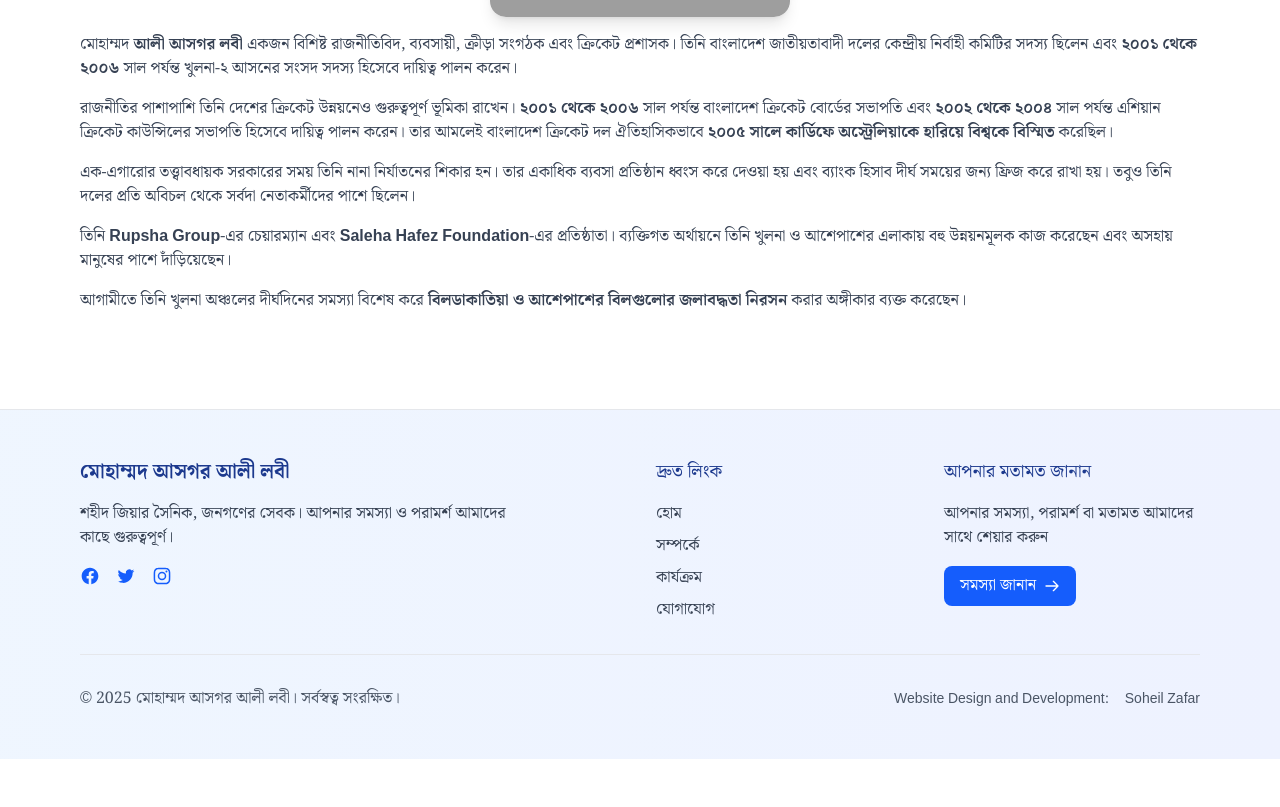
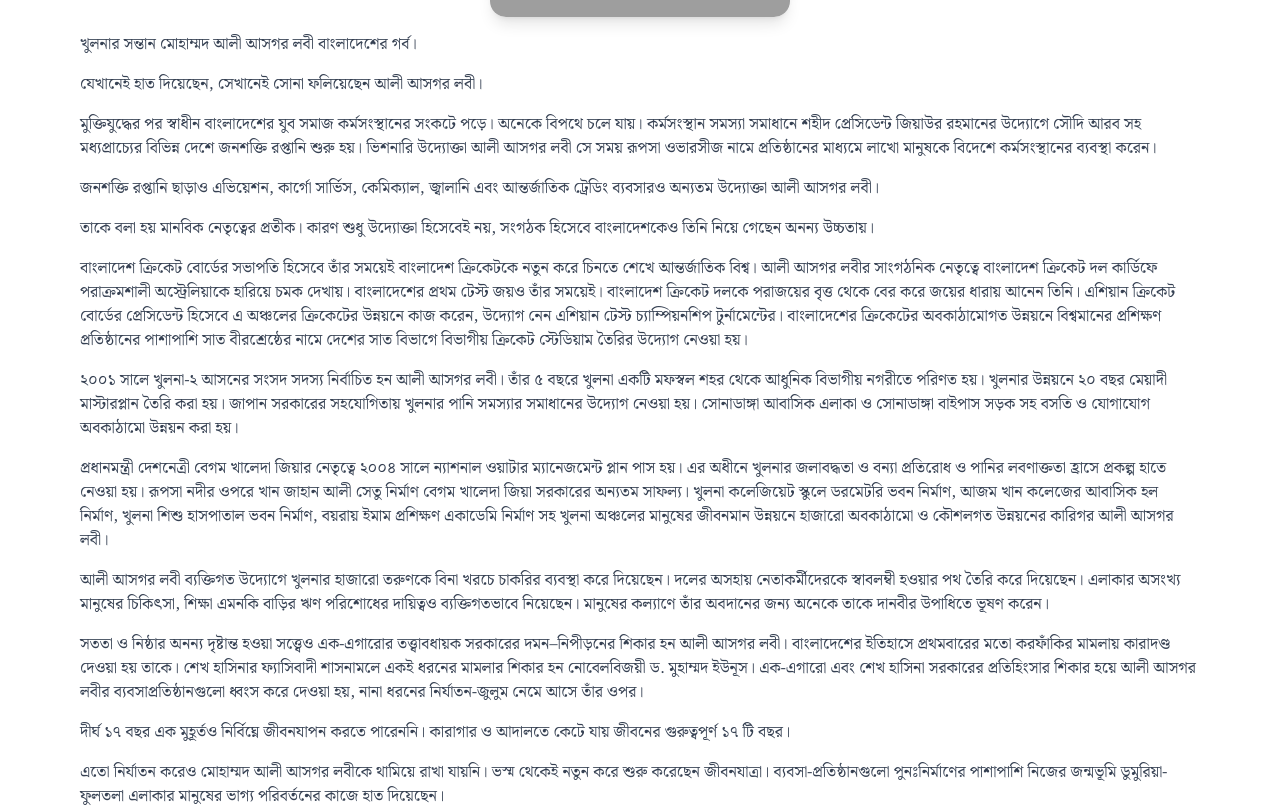
Before and after one commit to prothombangladesh/leader, a Next.js app: page /about in a window 1280 px wide. Shown: the part 240-1047 px from the top of the page. Before the commit the page ends 999 px from the top, so only its background shows below. Built offline with nearby package versions, Linux system fonts and the light colour scheme; grey boxes are pictures that could not be loaded.

Commit message:
something new

```diff
--- a/src/app/(site)/about/page.tsx
+++ b/src/app/(site)/about/page.tsx
@@ -15,33 +15,55 @@ export default function About() {
         />
       </div>
 
-      {/* <h1 className="text-2xl font-bold text-center">About Ali Asgar Lobi</h1> */}
       <div className="mt-3 text-gray-700 space-y-4">
+        <p>খুলনার সন্তান মোহাম্মদ আলী আসগর লবী বাংলাদেশের গর্ব।</p>
+
+        <p>যেখানেই হাত দিয়েছেন, সেখানেই সোনা ফলিয়েছেন আলী আসগর লবী।</p>
+
         <p>
-          মোহাম্মদ <strong>আলী আসগর লবী</strong> একজন বিশিষ্ট রাজনীতিবিদ, ব্যবসায়ী, ক্রীড়া সংগঠক এবং ক্রিকেট প্রশাসক। তিনি
-          বাংলাদেশ জাতীয়তাবাদী দলের কেন্দ্রীয় নির্বাহী কমিটির সদস্য ছিলেন এবং{" "}
-          <strong>২০০১ থেকে ২০০৬</strong> সাল পর্যন্ত খুলনা-২ আসনের সংসদ সদস্য হিসেবে দায়িত্ব পালন করেন।
+          মুক্তিযুদ্ধের পর স্বাধীন বাংলাদেশের যুব সমাজ কর্মসংস্থানের সংকটে পড়ে। অনেকে বিপথে চলে যায়। কর্মসংস্থান সমস্যা সমাধানে শহীদ প্রেসিডেন্ট জিয়াউর রহমানের উদ্যোগে সৌদি আরব সহ মধ্যপ্রাচ্যের বিভিন্ন দেশে জনশক্তি রপ্তানি শুরু হয়। ভিশনারি উদ্যোক্তা আলী আসগর লবী সে সময় রূপসা ওভারসীজ নামে প্রতিষ্ঠানের মাধ্যমে লাখো মানুষকে বিদেশে কর্মসংস্থানের ব্যবস্থা করেন।
         </p>
+
         <p>
-          রাজনীতির পাশাপাশি তিনি দেশের ক্রিকেট উন্নয়নেও গুরুত্বপূর্ণ ভূমিকা রাখেন।{" "}
-          <strong>২০০১ থেকে ২০০৬</strong> সাল পর্যন্ত বাংলাদেশ ক্রিকেট বোর্ডের সভাপতি এবং{" "}
-          <strong>২০০২ থেকে ২০০৪</strong> সাল পর্যন্ত এশিয়ান ক্রিকেট কাউন্সিলের সভাপতি হিসেবে দায়িত্ব
-          পালন করেন। তার আমলেই বাংলাদেশ ক্রিকেট দল ঐতিহাসিকভাবে{" "}
-          <strong>২০০৫ সালে কার্ডিফে অস্ট্রেলিয়াকে হারিয়ে বিশ্বকে বিস্মিত</strong> করেছিল।
+          জনশক্তি রপ্তানি ছাড়াও এভিয়েশন, কার্গো সার্ভিস, কেমিক্যাল, জ্বালানি এবং আন্তর্জাতিক ট্রেডিং ব্যবসারও অন্যতম উদ্যোক্তা আলী আসগর লবী।
         </p>
+
         <p>
-          এক-এগারোর তত্ত্বাবধায়ক সরকারের সময় তিনি নানা নির্যাতনের শিকার হন। তার একাধিক ব্যবসা
-          প্রতিষ্ঠান ধ্বংস করে দেওয়া হয় এবং ব্যাংক হিসাব দীর্ঘ সময়ের জন্য ফ্রিজ করে রাখা হয়। তবুও
-          তিনি দলের প্রতি অবিচল থেকে সর্বদা নেতাকর্মীদের পাশে ছিলেন।
+          তাকে বলা হয় মানবিক নেতৃত্বের প্রতীক। কারণ শুধু উদ্যোক্তা হিসেবেই নয়, সংগঠক হিসেবে বাংলাদেশকেও তিনি নিয়ে গেছেন অনন্য উচ্চতায়।
         </p>
+
         <p>
-          তিনি <strong>Rupsha Group</strong>-এর চেয়ারম্যান এবং <strong>Saleha Hafez Foundation</strong>-এর
-          প্রতিষ্ঠাতা। ব্যক্তিগত অর্থায়নে তিনি খুলনা ও আশেপাশের এলাকায় বহু উন্নয়নমূলক কাজ করেছেন এবং
-          অসহায় মানুষের পাশে দাঁড়িয়েছেন।
+          বাংলাদেশ ক্রিকেট বোর্ডের সভাপতি হিসেবে তাঁর সময়েই বাংলাদেশ ক্রিকেটকে নতুন করে চিনতে শেখে আন্তর্জাতিক বিশ্ব। আলী আসগর লবীর সাংগঠনিক নেতৃত্বে বাংলাদেশ ক্রিকেট দল কার্ডিফে পরাক্রমশালী অস্ট্রেলিয়াকে হারিয়ে চমক দেখায়। বাংলাদেশের প্রথম টেস্ট জয়ও তাঁর সময়েই। বাংলাদেশ ক্রিকেট দলকে পরাজয়ের বৃত্ত থেকে বের করে জয়ের ধারায় আনেন তিনি। এশিয়ান ক্রিকেট বোর্ডের প্রেসিডেন্ট হিসেবে এ অঞ্চলের ক্রিকেটের উন্নয়নে কাজ করেন, উদ্যোগ নেন এশিয়ান টেস্ট চ্যাম্পিয়নশিপ টুর্নামেন্টের। বাংলাদেশের ক্রিকেটের অবকাঠামোগত উন্নয়নে বিশ্বমানের প্রশিক্ষণ প্রতিষ্ঠানের পাশাপাশি সাত বীরশ্রেষ্ঠের নামে দেশের সাত বিভাগে বিভাগীয় ক্রিকেট স্টেডিয়াম তৈরির উদ্যোগ নেওয়া হয়।
         </p>
+
         <p>
-          আগামীতে তিনি খুলনা অঞ্চলের দীর্ঘদিনের সমস্যা বিশেষ করে{" "}
-          <strong>বিলডাকাতিয়া ও আশেপাশের বিলগুলোর জলাবদ্ধতা নিরসন</strong> করার অঙ্গীকার ব্যক্ত করেছেন।
+          ২০০১ সালে খুলনা-২ আসনের সংসদ সদস্য নির্বাচিত হন আলী আসগর লবী। তাঁর ৫ বছরে খুলনা একটি মফস্বল শহর থেকে আধুনিক বিভাগীয় নগরীতে পরিণত হয়। খুলনার উন্নয়নে ২০ বছর মেয়াদী মাস্টারপ্লান তৈরি করা হয়। জাপান সরকারের সহযোগিতায় খুলনার পানি সমস্যার সমাধানের উদ্যোগ নেওয়া হয়। সোনাডাঙ্গা আবাসিক এলাকা ও সোনাডাঙ্গা বাইপাস সড়ক সহ বসতি ও যোগাযোগ অবকাঠামো উন্নয়ন করা হয়।
+        </p>
+
+        <p>
+          প্রধানমন্ত্রী দেশনেত্রী বেগম খালেদা জিয়ার নেতৃত্বে ২০০৪ সালে ন্যাশনাল ওয়াটার ম্যানেজমেন্ট প্লান পাস হয়। এর অধীনে খুলনার জলাবদ্ধতা ও বন্যা প্রতিরোধ ও পানির লবণাক্ততা হ্রাসে প্রকল্প হাতে নেওয়া হয়। রূপসা নদীর ওপরে খান জাহান আলী সেতু নির্মাণ বেগম খালেদা জিয়া সরকারের অন্যতম সাফল্য। খুলনা কলেজিয়েট স্কুলে ডরমেটরি ভবন নির্মাণ, আজম খান কলেজের আবাসিক হল নির্মাণ, খুলনা শিশু হাসপাতাল ভবন নির্মাণ, বয়রায় ইমাম প্রশিক্ষণ একাডেমি নির্মাণ সহ খুলনা অঞ্চলের মানুষের জীবনমান উন্নয়নে হাজারো অবকাঠামো ও কৌশলগত উন্নয়নের কারিগর আলী আসগর লবী।
+        </p>
+
+        <p>
+          আলী আসগর লবী ব্যক্তিগত উদ্যোগে খুলনার হাজারো তরুণকে বিনা খরচে চাকরির ব্যবস্থা করে দিয়েছেন। দলের অসহায় নেতাকর্মীদেরকে স্বাবলম্বী হওয়ার পথ তৈরি করে দিয়েছেন। এলাকার অসংখ্য মানুষের চিকিৎসা, শিক্ষা এমনকি বাড়ির ঋণ পরিশোধের দায়িত্বও ব্যক্তিগতভাবে নিয়েছেন। মানুষের কল্যাণে তাঁর অবদানের জন্য অনেকে তাকে দানবীর উপাধিতে ভূষণ করেন।
+        </p>
+
+        <p>
+          সততা ও নিষ্ঠার অনন্য দৃষ্টান্ত হওয়া সত্ত্বেও এক-এগারোর তত্ত্বাবধায়ক সরকারের দমন–নিপীড়নের শিকার হন আলী আসগর লবী। বাংলাদেশের ইতিহাসে প্রথমবারের মতো করফাঁকির মামলায় কারাদণ্ড দেওয়া হয় তাকে। শেখ হাসিনার ফ্যাসিবাদী শাসনামলে একই ধরনের মামলার শিকার হন নোবেলবিজয়ী ড. মুহাম্মদ ইউনূস। এক-এগারো এবং শেখ হাসিনা সরকারের প্রতিহিংসার শিকার হয়ে আলী আসগর লবীর ব্যবসাপ্রতিষ্ঠানগুলো ধ্বংস করে দেওয়া হয়, নানা ধরনের নির্যাতন-জুলুম নেমে আসে তাঁর ওপর।
+        </p>
+
+        <p>দীর্ঘ ১৭ বছর এক মুহূর্তও নির্বিঘ্নে জীবনযাপন করতে পারেননি। কারাগার ও আদালতে কেটে যায় জীবনের গুরুত্বপূর্ণ ১৭ টি বছর।</p>
+
+        <p>
+          এতো নির্যাতন করেও মোহাম্মদ আলী আসগর লবীকে থামিয়ে রাখা যায়নি। ভস্ম থেকেই নতুন করে শুরু করেছেন জীবনযাত্রা। ব্যবসা-প্রতিষ্ঠানগুলো পুনঃনির্মাণের পাশাপাশি নিজের জন্মভূমি ডুমুরিয়া-ফুলতলা এলাকার মানুষের ভাগ্য পরিবর্তনের কাজে হাত দিয়েছেন।
+        </p>
+
+        <p>
+          বিএনপির ভারপ্রাপ্ত চেয়ারম্যান তারেক রহমানের নির্দেশে নিজ জন্মভূমির উন্নয়নে অসংখ্য উদ্যোগ নিয়েছেন। তাঁর উদ্যোগে এরই মধ্যে এই এলাকার মানুষের মধ্যে কর্মচাঞ্চল্য দেখা দিয়েছে। এলাকার মানুষের শিক্ষা, চিকিৎসা, কর্মসংস্থান, অবকাঠামোগত উন্নয়ন সহ অসংখ্য উদ্যোগে এলাকার তরুণ সমাজ আশার আলো দেখতে পাচ্ছেন।
+        </p>
+
+        <p>
+          আগামী নির্বাচনে বিজয়ী হলে তাঁর উদ্যোগগুলো সার্থকতা পাবে। আসগর আলী লবী আজীবন নিজের সর্বস্ব দিয়ে খুলনাবাসীকে এগিয়ে নিয়ে গেছেন। এবারে খুলনার ডুমুরিয়া-ফুলতলার মানুষ তাদের প্রাণের সন্তানকে প্রতিদান দিতে প্রস্তুত।
         </p>
       </div>
     </>
```
Also changed, not shown: src/app/admin/login/page.tsx (added, +53 -0 lines), src/app/api/admin/login/route.ts (added, +27 -0 lines), src/app/middleware.ts (+17 -8 lines).
